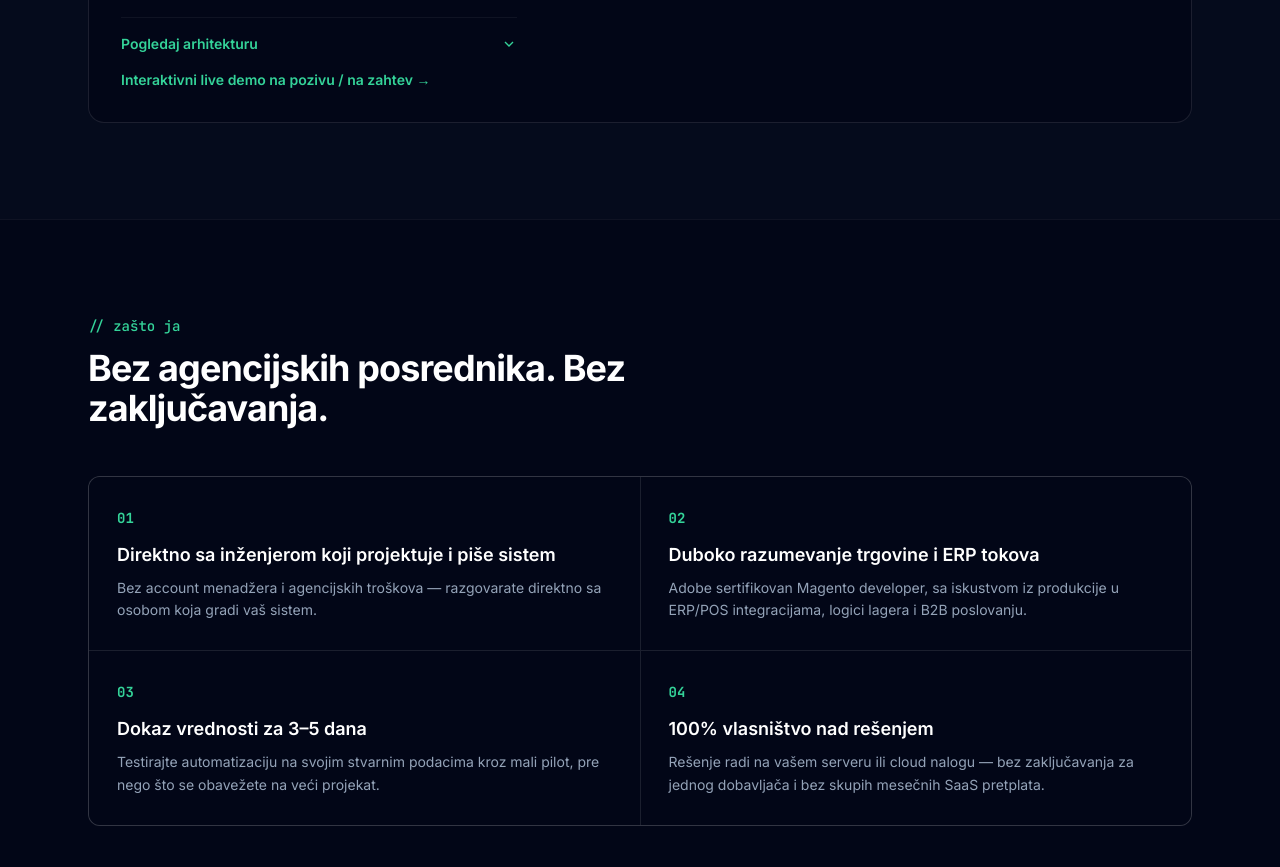
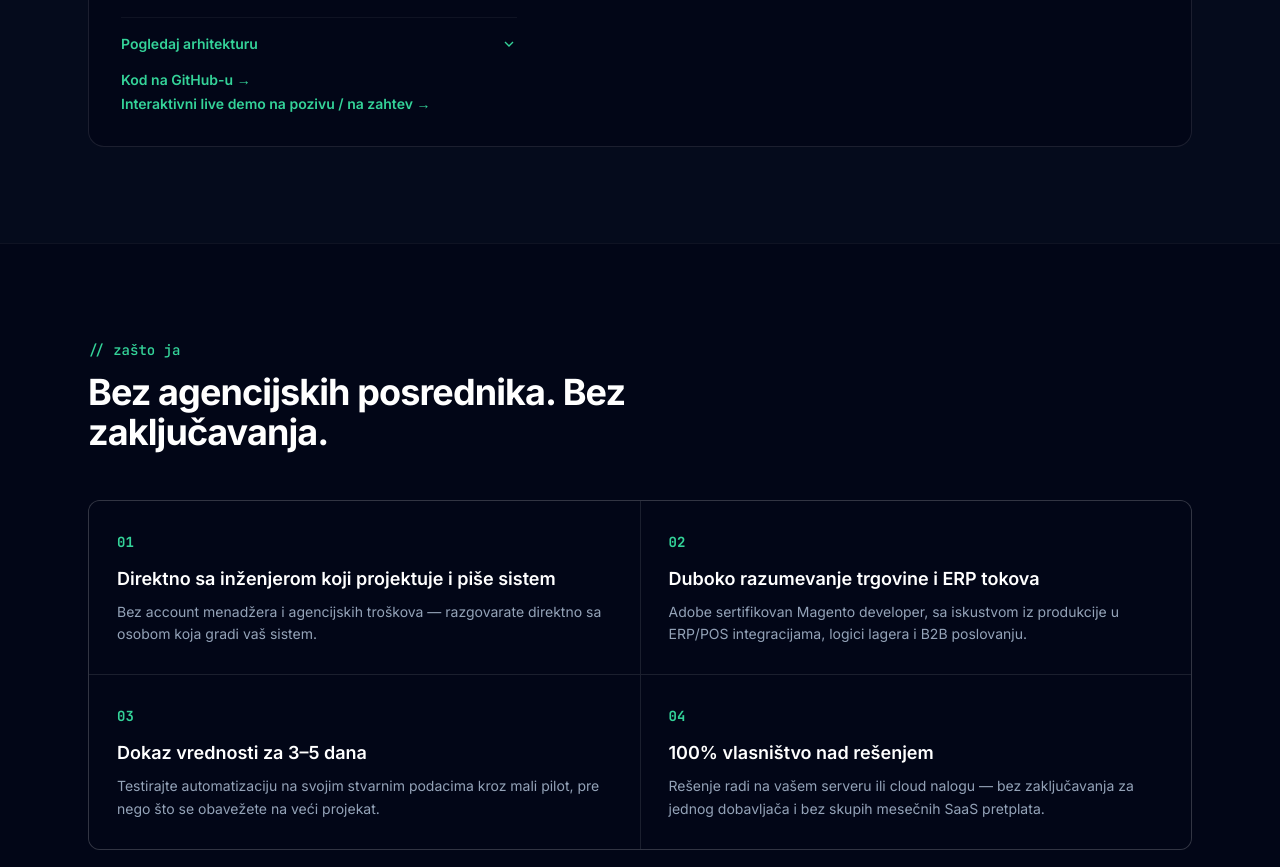
Before and after one commit to markosavicle/savicdev-site, a plain HTML site: page index.html in a window 1280 px wide. Shown: the part 4582-5449 px from the top of the page. Drawn offline with nearby package versions, Linux system fonts and the light colour scheme.

Commit message:
SEM case study: link to the public GitHub repo
Co-Authored-By: Claude Opus 5.5 <noreply@anthropic.com>
Claude-Session: https://claude.ai/code/session_01HSTzU59LMfhrsiJ6mA4QTB

```diff
--- a/index.html
+++ b/index.html
@@ -448,7 +448,7 @@
                 <li class="rounded-lg border border-white/10 bg-slate-900 p-3"><span class="block font-mono text-xs text-slate-500" data-i18n="lbl.out"></span><span data-i18n="cs.3.a3"></span></li>
               </ol>
             </details>
-              <p class="mt-4 flex flex-wrap gap-x-5 gap-y-1 text-sm font-semibold"><!-- SM-REPO-LINK --><a href="#contact" class="text-emerald-400 hover:text-emerald-300" data-i18n="cs.3.demo"></a></p>
+              <p class="mt-4 flex flex-wrap gap-x-5 gap-y-1 text-sm font-semibold"><a href="https://github.com/markosavicle/sem-bidding-simulator" target="_blank" rel="noopener" class="text-emerald-400 hover:text-emerald-300" data-i18n="lbl.repo"></a><a href="#contact" class="text-emerald-400 hover:text-emerald-300" data-i18n="cs.3.demo"></a></p>
             </div>
             <figure class="min-w-0 lg:col-span-3">
               <div class="overflow-hidden rounded-xl border border-white/10 bg-slate-900/60 shadow-2xl shadow-black/40" data-sm-app>
```
